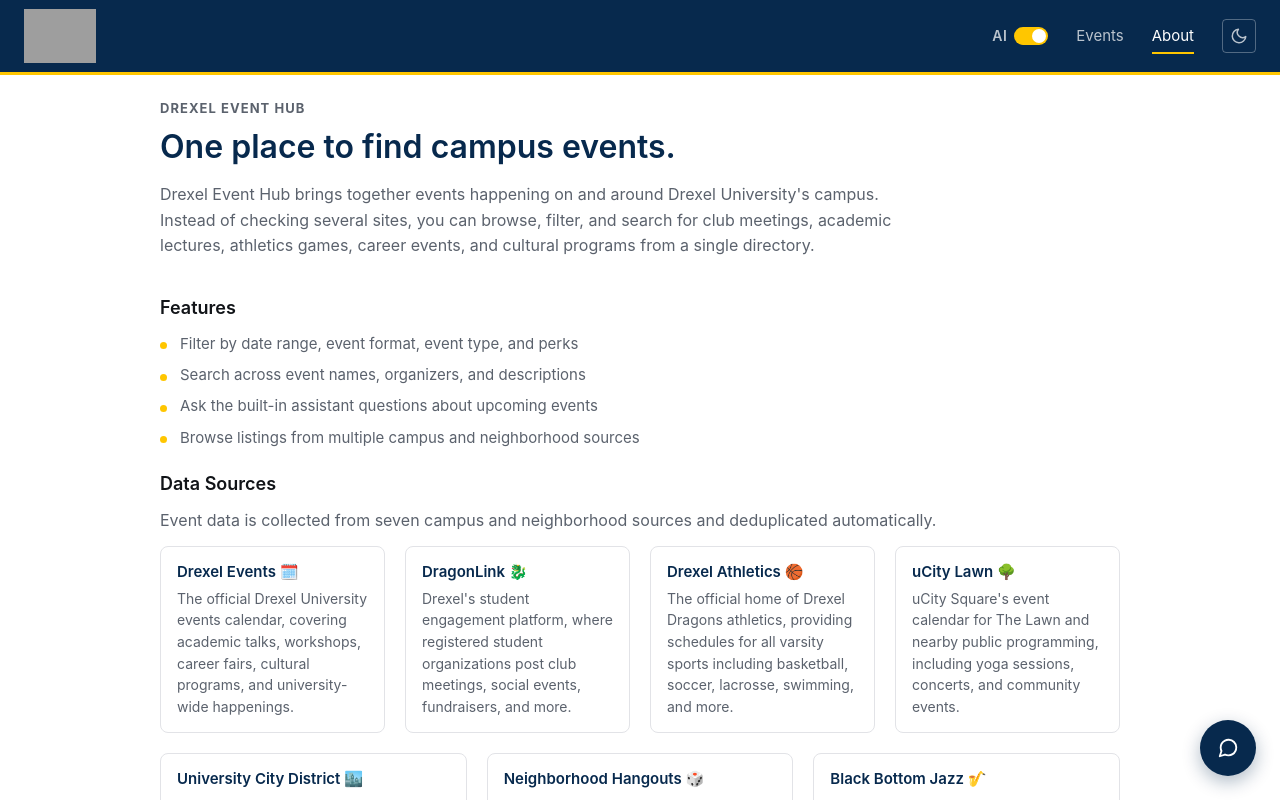
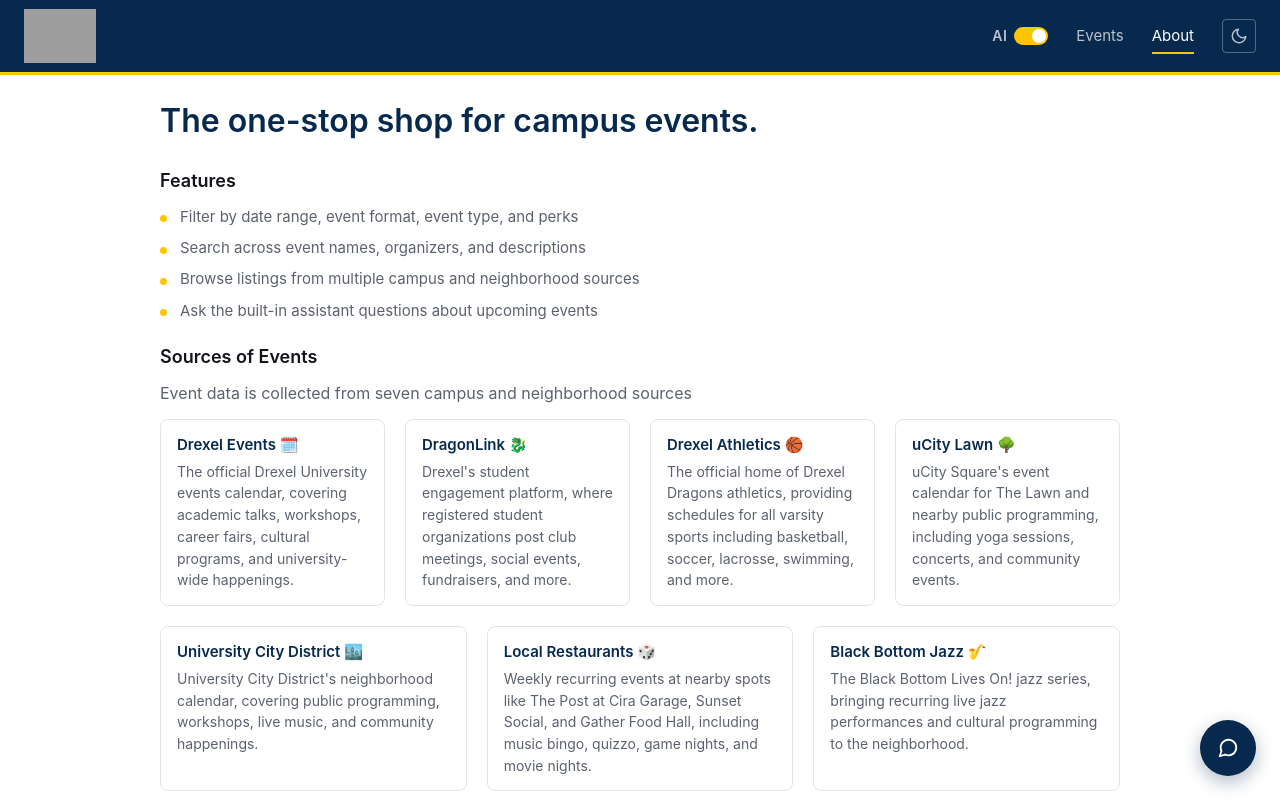
Before and after one commit to toomeem/drexel-event-directory, a React (Vite) app in the folder frontend/: page /about in a window 1280 px wide. Shown: the top 800 px of the page. Built offline with nearby package versions, Linux system fonts and the light colour scheme; grey boxes are pictures that could not be loaded.

Commit message:
simplified the about page

```diff
--- a/frontend/src/pages/AboutPage.tsx
+++ b/frontend/src/pages/AboutPage.tsx
@@ -30,7 +30,7 @@
             "University City District's neighborhood calendar, covering public programming, workshops, live music, and community happenings.",
     },
     {
-        name: "Neighborhood Hangouts 🎲",
+        name: "Local Restaurants 🎲",
         url: "https://www.thepostphl.com/",
         description:
             "Weekly recurring events at nearby spots like The Post at Cira Garage, Sunset Social, and Gather Food Hall, including music bingo, quizzo, game nights, and movie nights.",
@@ -46,24 +46,16 @@
 const FEATURES = [
     "Filter by date range, event format, event type, and perks",
     "Search across event names, organizers, and descriptions",
+    "Browse listings from multiple campus and neighborhood sources",
     "Ask the built-in assistant questions about upcoming events",
-    "Browse listings from multiple campus and neighborhood sources",
 ];
 
 export function AboutPage() {
     return (
         <div className="about-page">
             <header className="about-page__hero">
-                <p className="about-page__eyebrow">Drexel Event Hub</p>
-                <h1 className="about-page__title">One place to find campus events.</h1>
-                <p className="about-page__body about-page__intro">
-                    Drexel Event Hub brings together events happening on and around Drexel
-                    University's campus. Instead of checking several sites, you can browse,
-                    filter, and search for club meetings, academic lectures, athletics
-                    games, career events, and cultural programs from a single directory.
-                </p>
+                <h1 className="about-page__title">The one-stop shop for campus events.</h1>
             </header>
-
             <section className="about-page__section">
                 <h2 className="about-page__section-title">Features</h2>
                 <ul className="about-page__feature-list">
@@ -74,10 +66,10 @@
             </section>
 
             <section className="about-page__section">
-                <h2 className="about-page__section-title">Data Sources</h2>
+                <h2 className="about-page__section-title">Sources of Events</h2>
                 <p className="about-page__body">
                     Event data is collected from seven campus and neighborhood
-                    sources and deduplicated automatically.
+                    sources
                 </p>
                 <ul className="about-page__source-list">
                     {SOURCES.map((source) => (
@@ -128,7 +120,7 @@
                     rel="noopener noreferrer"
                     className="about-page__source-name"
                 >
-                    View the source on GitHub
+                    View the code on GitHub
                     <span aria-hidden="true"> -&gt;</span>
                 </a>
             </div>
--- a/frontend/src/styles/index.css
+++ b/frontend/src/styles/index.css
@@ -1156,6 +1156,10 @@
     margin-top: 22px;
 }
 
+.about-page__hero + .about-page__section {
+    margin-top: 6px;
+}
+
 .about-page__row {
     display: flex;
     gap: 32px;
```
